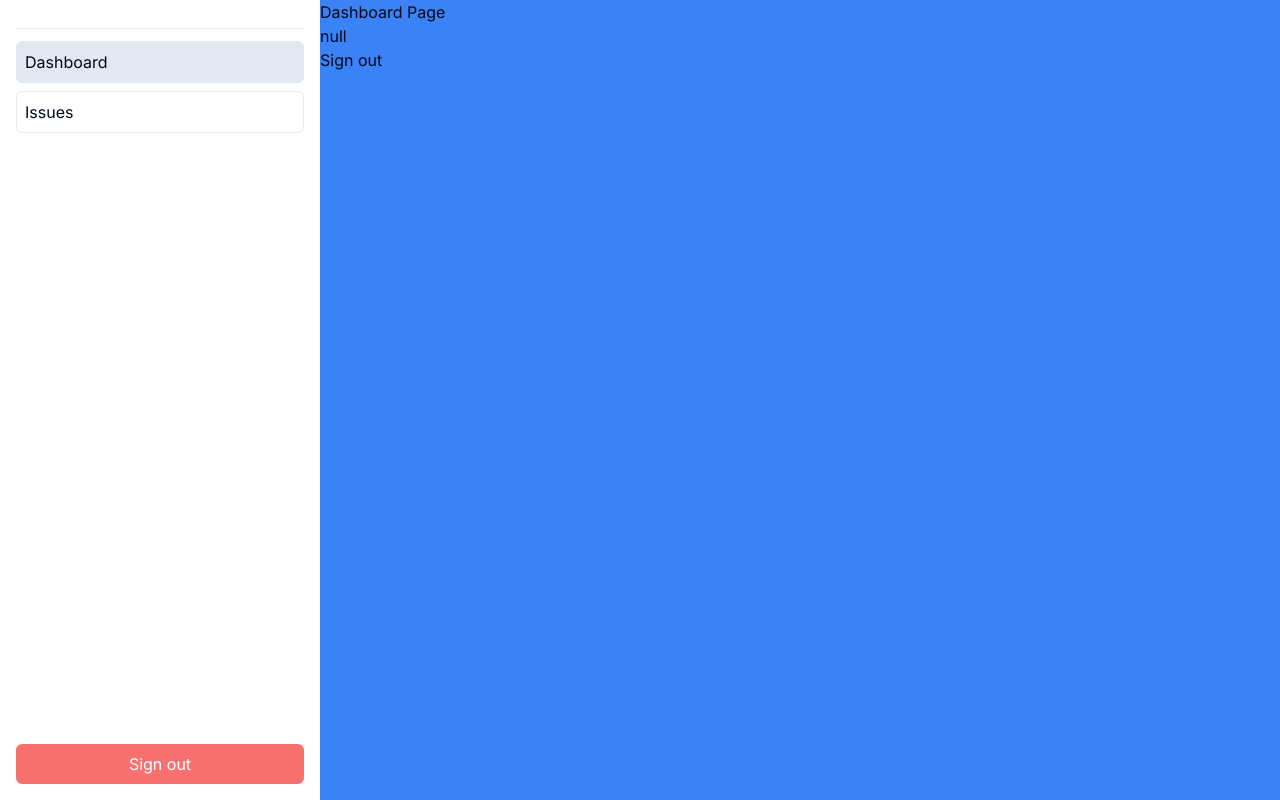
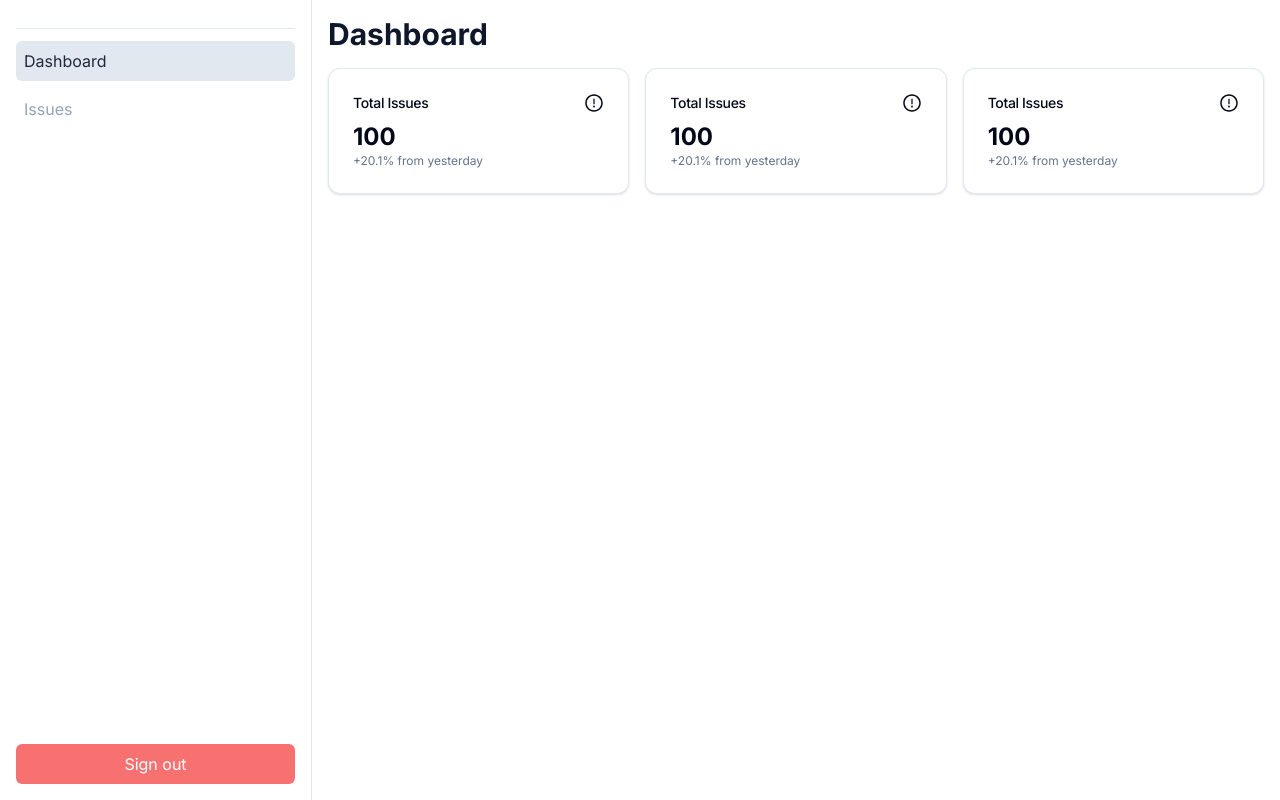
Before and after one commit to ChrisMungiria/issue-tracker, a Next.js app: page /dashboard in a window 1280 px wide. Built offline with nearby package versions, Linux system fonts and the light colour scheme; no server answers.

Commit message:
feat: refactor card component

```diff
--- a/app/(protected)/dashboard/layout.tsx
+++ b/app/(protected)/dashboard/layout.tsx
@@ -11,7 +11,7 @@ const DashboardLayout = ({
       <div className="flex-1">
         <SideNav />
       </div>
-      <div className="flex-[3] h-full bg-blue-500">{children}</div>
+      <div className="flex-[3] h-full p-4">{children}</div>
     </section>
   );
 };
--- a/app/(protected)/dashboard/page.tsx
+++ b/app/(protected)/dashboard/page.tsx
@@ -1,20 +1,19 @@
-import { auth, signOut } from "@/auth";
+import CustomCard from "@/components/dashboard/customcard";
+import { Card, CardHeader, CardTitle, CardContent } from "@/components/ui/card";
 
 const DashboardPage = async () => {
-  const session = await auth();
-
   return (
     <div>
-      <p>Dashboard Page</p>
-      {JSON.stringify(session)}
-      <form
-        action={async () => {
-          "use server";
-          await signOut();
-        }}
-      >
-        <button type="submit">Sign out</button>
-      </form>
+      <h1 className="text-3xl text-slate-900 font-bold">Dashboard</h1>
+      {/* {JSON.stringify(session)} */}
+      <div className="grid gap-4 md:grid-cols-2 lg:grid-cols-3 my-4">
+        {/* Open issues */}
+        <CustomCard />
+        {/* In progress */}
+        <CustomCard />
+        {/* Closed issues */}
+        <CustomCard />
+      </div>
     </div>
   );
 };
--- /dev/null
+++ b/components/dashboard/customcard.tsx
@@ -0,0 +1,19 @@
+import { Card, CardHeader, CardTitle, CardContent } from "@/components/ui/card";
+import { AiOutlineExclamationCircle } from "react-icons/ai";
+
+const CustomCard = () => {
+  return (
+    <Card>
+      <CardHeader className="flex flex-row items-center justify-between space-y-0 pb-2">
+        <CardTitle className="text-sm font-medium">Total Issues</CardTitle>
+        <AiOutlineExclamationCircle size={20} />
+      </CardHeader>
+      <CardContent>
+        <div className="text-2xl font-bold">100</div>
+        <p className="text-xs text-muted-foreground">+20.1% from yesterday</p>
+      </CardContent>
+    </Card>
+  );
+};
+
+export default CustomCard;
--- a/components/dashboard/linkitem.tsx
+++ b/components/dashboard/linkitem.tsx
@@ -7,8 +7,10 @@ const LinkItem = ({ name, href }: { name: string; href: string }) => {
   const pathname = usePathname();
   return (
     <li
-      className={`p-2 border  my-2 rounded-md hover:bg-slate-100 transition-all duration-150 ${
-        pathname === href ? "bg-slate-200 " : ""
+      className={`p-2  my-2 rounded-md  transition-all duration-150 ${
+        pathname === href
+          ? "bg-slate-200 text-slate-800"
+          : "hover:bg-slate-100 text-slate-400"
       }`}
     >
       <Link href={href} className="block w-full ">
--- a/components/dashboard/sidenav.tsx
+++ b/components/dashboard/sidenav.tsx
@@ -1,23 +1,11 @@
 import { auth, signOut } from "@/auth";
 import LinkItem from "./linkitem";
-
-const links = [
-  {
-    name: "Dashboard",
-    href: "/dashboard",
-    icon: "home",
-  },
-  {
-    name: "Issues",
-    href: "/dashboard/issues",
-    icon: "user",
-  },
-];
+import { links } from "@/data/constants";
 
 const SideNav = async () => {
   const name = await auth().then((session) => session?.user.name);
   return (
-    <div className="h-full p-4 flex flex-col justify-between">
+    <div className="h-full border-r p-4 flex flex-col justify-between">
       <div>
         <h1 className="text-2xl text-slate-800 font-bold">{name}</h1>
         <hr className="w-full my-3" />
--- /dev/null
+++ b/components/ui/card.tsx
@@ -0,0 +1,76 @@
+import * as React from "react"
+
+import { cn } from "@/lib/utils"
+
+const Card = React.forwardRef<
+  HTMLDivElement,
+  React.HTMLAttributes<HTMLDivElement>
+>(({ className, ...props }, ref) => (
+  <div
+    ref={ref}
+    className={cn(
+      "rounded-xl border bg-card text-card-foreground shadow",
+      className
+    )}
+    {...props}
+  />
+))
+Card.displayName = "Card"
+
+const CardHeader = React.forwardRef<
+  HTMLDivElement,
+  React.HTMLAttributes<HTMLDivElement>
+>(({ className, ...props }, ref) => (
+  <div
+    ref={ref}
+    className={cn("flex flex-col space-y-1.5 p-6", className)}
+    {...props}
+  />
+))
+CardHeader.displayName = "CardHeader"
+
+const CardTitle = React.forwardRef<
+  HTMLParagraphElement,
+  React.HTMLAttributes<HTMLHeadingElement>
+>(({ className, ...props }, ref) => (
+  <h3
+    ref={ref}
+    className={cn("font-semibold leading-none tracking-tight", className)}
+    {...props}
+  />
+))
+CardTitle.displayName = "CardTitle"
+
+const CardDescription = React.forwardRef<
+  HTMLParagraphElement,
+  React.HTMLAttributes<HTMLParagraphElement>
+>(({ className, ...props }, ref) => (
+  <p
+    ref={ref}
+    className={cn("text-sm text-muted-foreground", className)}
+    {...props}
+  />
+))
+CardDescription.displayName = "CardDescription"
+
+const CardContent = React.forwardRef<
+  HTMLDivElement,
+  React.HTMLAttributes<HTMLDivElement>
+>(({ className, ...props }, ref) => (
+  <div ref={ref} className={cn("p-6 pt-0", className)} {...props} />
+))
+CardContent.displayName = "CardContent"
+
+const CardFooter = React.forwardRef<
+  HTMLDivElement,
+  React.HTMLAttributes<HTMLDivElement>
+>(({ className, ...props }, ref) => (
+  <div
+    ref={ref}
+    className={cn("flex items-center p-6 pt-0", className)}
+    {...props}
+  />
+))
+CardFooter.displayName = "CardFooter"
+
+export { Card, CardHeader, CardFooter, CardTitle, CardDescription, CardContent }
--- /dev/null
+++ b/data/constants.ts
@@ -0,0 +1,12 @@
+export const links = [
+  {
+    name: "Dashboard",
+    href: "/dashboard",
+    icon: "home",
+  },
+  {
+    name: "Issues",
+    href: "/dashboard/issues",
+    icon: "user",
+  },
+];
--- a/package.json
+++ b/package.json
@@ -21,6 +21,7 @@
     "clsx": "^2.1.0",
     "next": "14.1.0",
     "next-auth": "^5.0.0-beta.8",
+    "next-themes": "^0.2.1",
     "react": "^18",
     "react-dom": "^18",
     "react-hook-form": "^7.50.0",
```
Also changed, not shown: 1 other file (tests, documents, lock files or other folders).
